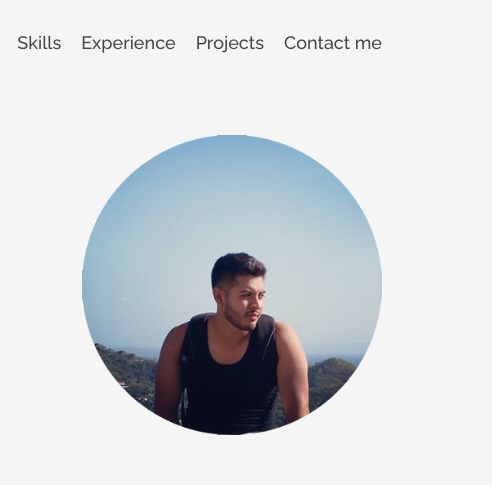
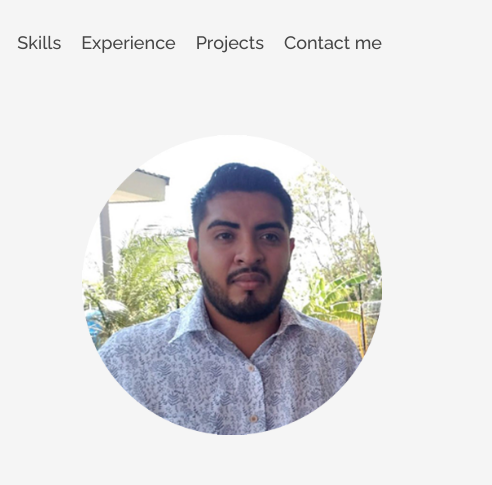
Before and after one commit to oaleman-arm/portafolio, a plain HTML site: page index.html in a window 1280 px wide. Shown: the top 485 px of the page, 788-1280 px from the left. Drawn offline with nearby package versions, Linux system fonts and the light colour scheme.

Commit message:
Updating Profile Pic

```diff
--- a/index.html
+++ b/index.html
@@ -97,7 +97,7 @@
 
                     </div>
                     <div class="home__img">
-                        <img src="./assets/img/profiler.png" alt="profile">
+                        <img src="./assets/img/perfil.png" alt="profile">
                     </div>
                 </div>
             </div>
```
Also changed, not shown: assets/img/perfil.png (added).
